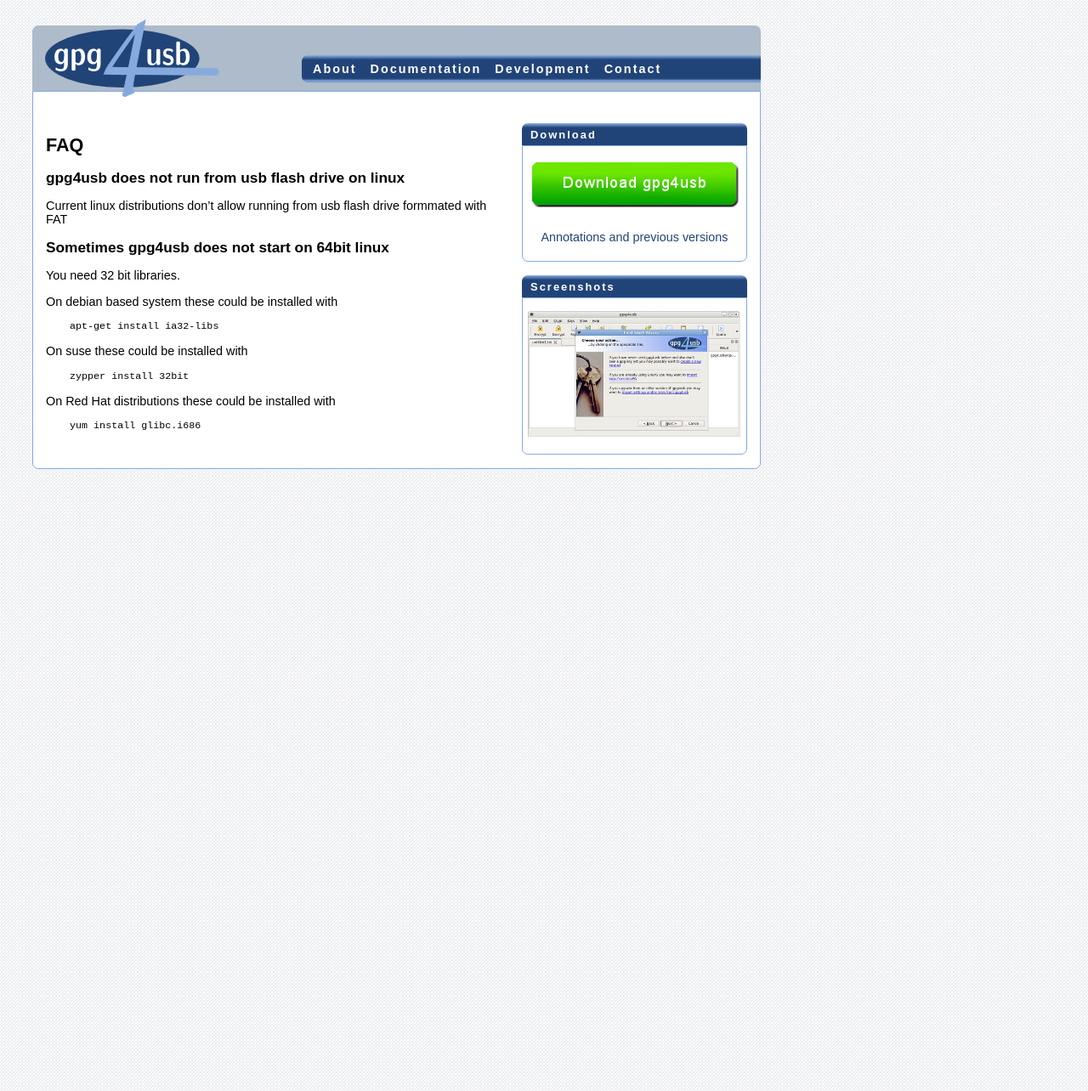
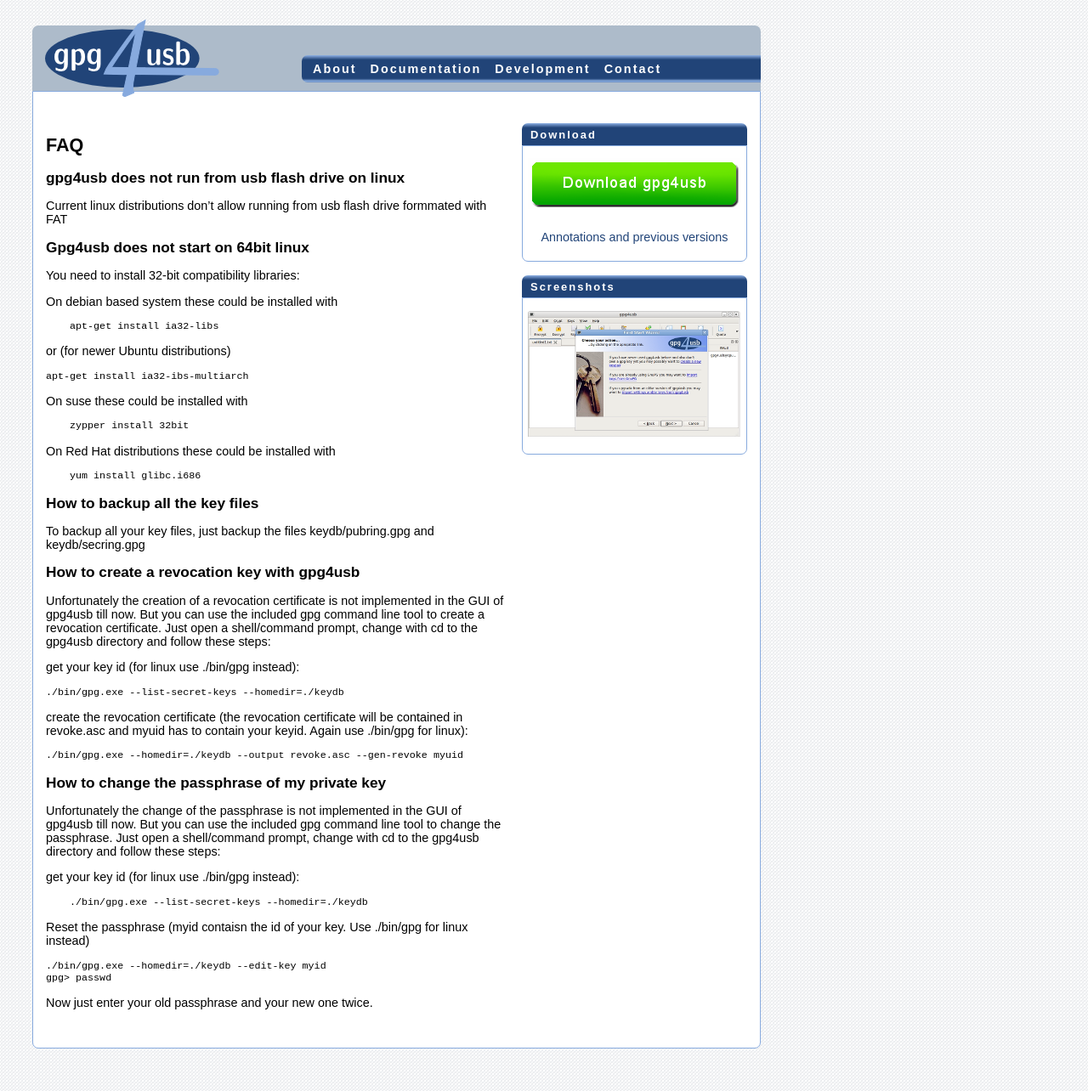
Before and after one commit to 0x20bf-org/gpg4usb-website, a Jekyll site: the page built from faq.md, in a window 1280 px wide. Shown: the whole page at 85% size. Built offline with Jekyll 4.4.1, drawn with Linux system fonts in a browser that asks for light colours.

Commit message:
added some faqs
git-svn-id: http://cpunk.de/svn/src/homepage@1088 34ebc366-c3a9-4b3c-9f84-69acf7962910

```diff
--- a/faq.md
+++ b/faq.md
@@ -12,13 +12,17 @@
 
 Current linux distributions don't allow running from usb flash drive formmated with FAT
 
-## Sometimes gpg4usb does not start on 64bit linux
+## Gpg4usb does not start on 64bit linux
 
-You need 32 bit libraries.
+You need to install 32-bit compatibility libraries:
 
 On debian based system these could be installed with
 
         apt-get install ia32-libs
+
+or (for newer Ubuntu distributions)
+
+	apt-get install ia32-ibs-multiarch
 
 On suse these could be installed with
 
@@ -27,3 +31,34 @@
 On Red Hat distributions these could be installed with
 
         yum install glibc.i686
+
+## How to backup all the key files
+
+To backup all your key files, just backup the files keydb/pubring.gpg and keydb/secring.gpg
+
+## How to create a revocation key with gpg4usb
+
+Unfortunately the creation of a revocation certificate is not implemented in the GUI of gpg4usb till now. But you can use the included gpg command line tool to create a revocation certificate. Just open a shell/command prompt, change with cd to the gpg4usb directory and follow these steps:
+
+get your key id (for linux use ./bin/gpg instead):
+
+	./bin/gpg.exe --list-secret-keys --homedir=./keydb
+
+create the revocation certificate (the revocation certificate will be contained in revoke.asc and myuid has to contain your keyid. Again use ./bin/gpg for linux):
+
+	./bin/gpg.exe --homedir=./keydb --output revoke.asc --gen-revoke myuid
+
+## How to change the passphrase of my private key
+
+Unfortunately the change of the passphrase is not implemented in the GUI of gpg4usb till now. But you can use the included gpg command line tool to change the passphrase. Just open a shell/command prompt, change with cd to the gpg4usb directory and follow these steps:
+
+get your key id (for linux use ./bin/gpg instead):
+
+        ./bin/gpg.exe --list-secret-keys --homedir=./keydb
+
+Reset the passphrase (myid contaisn the id of your key. Use ./bin/gpg for linux instead)
+
+	./bin/gpg.exe --homedir=./keydb --edit-key myid
+	gpg> passwd
+
+Now just enter your old passphrase and your new one twice.
```
